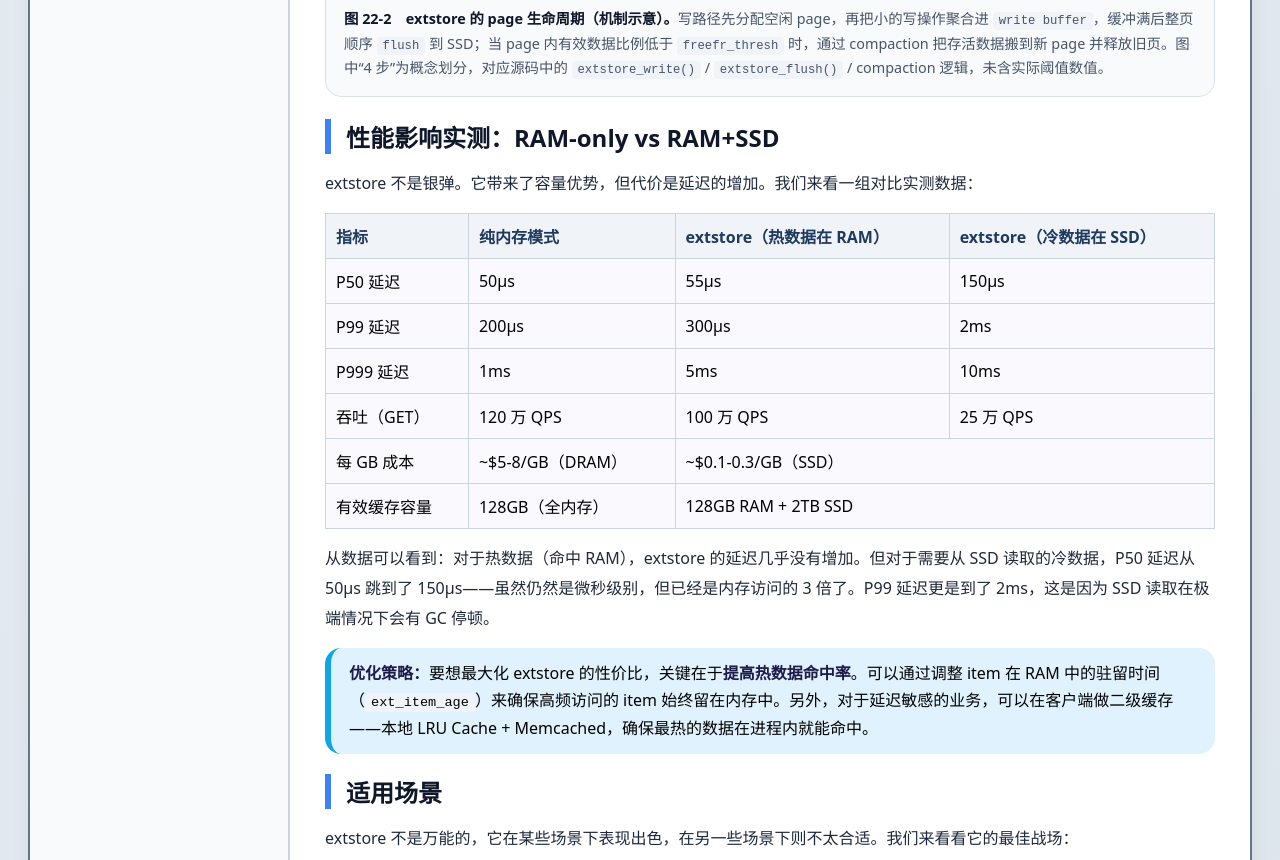
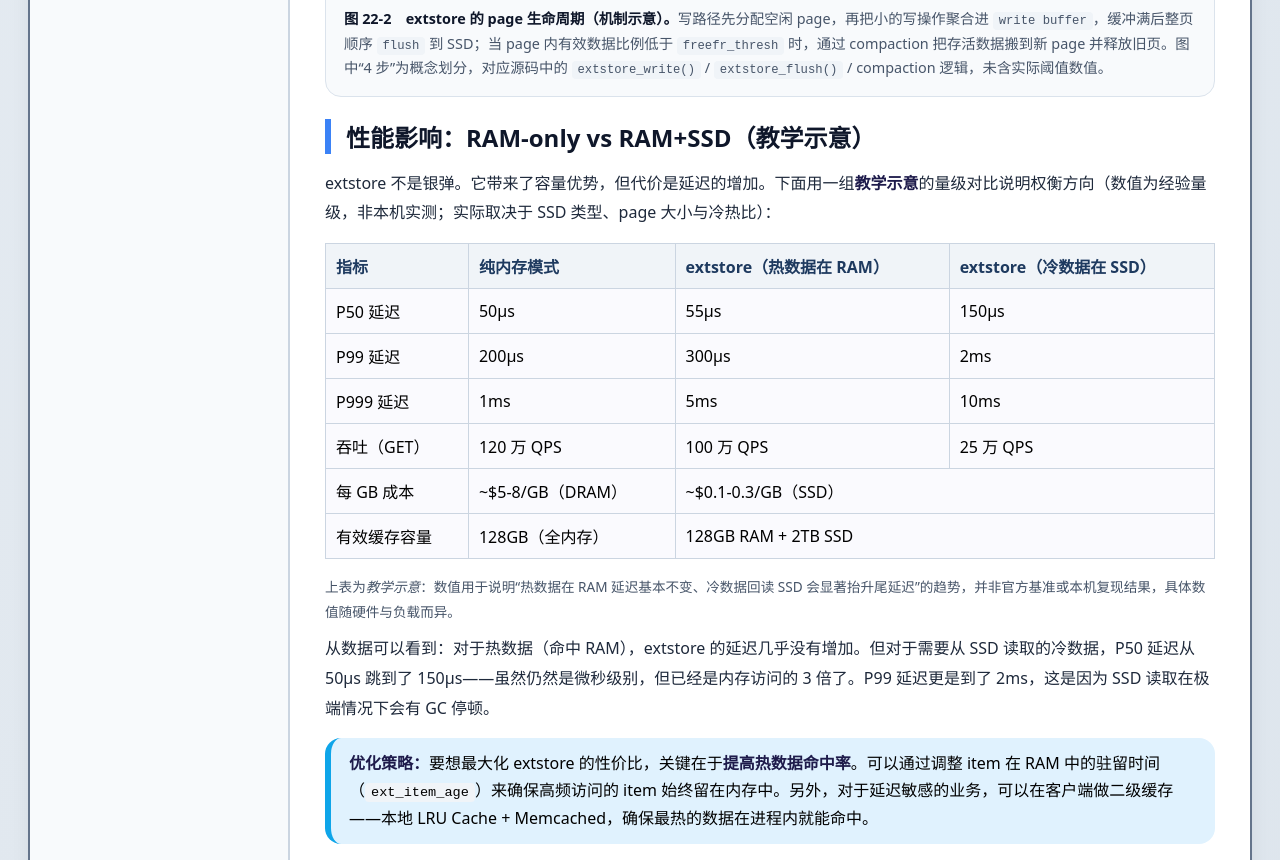
Before and after one commit to 1998x-stack/memcached-source-analysis-tutorial, a plain HTML site: page 22.html in a window 1280 px wide. Shown: the part 5403-6263 px from the top of the page. Drawn offline with Linux system fonts and the light colour scheme.

Commit message:
docs(memcached-source-analysis-tutorial): 第22章 extstore 延迟吞吐表标注为教学示意

```diff
--- a/22.html
+++ b/22.html
@@ -313,9 +313,9 @@ static int extstore_flush_page(struct extstore *e, int page_id) {
             })();
         </script>
 
-        <h2>性能影响实测：RAM-only vs RAM+SSD</h2>
+        <h2>性能影响：RAM-only vs RAM+SSD（教学示意）</h2>
 
-        <p>extstore 不是银弹。它带来了容量优势，但代价是延迟的增加。我们来看一组对比实测数据：</p>
+        <p>extstore 不是银弹。它带来了容量优势，但代价是延迟的增加。下面用一组<strong>教学示意</strong>的量级对比说明权衡方向（数值为经验量级，非本机实测；实际取决于 SSD 类型、page 大小与冷热比）：</p>
 
         <table>
             <thead>
@@ -364,6 +364,8 @@ static int extstore_flush_page(struct extstore *e, int page_id) {
             </tbody>
         </table>
 
+        <p class="diagram-note">上表为<em>教学示意</em>：数值用于说明“热数据在 RAM 延迟基本不变、冷数据回读 SSD 会显著抬升尾延迟”的趋势，并非官方基准或本机复现结果，具体数值随硬件与负载而异。</p>
+
         <p>从数据可以看到：对于热数据（命中 RAM），extstore 的延迟几乎没有增加。但对于需要从 SSD 读取的冷数据，P50 延迟从 50μs 跳到了 150μs——虽然仍然是微秒级别，但已经是内存访问的 3 倍了。P99 延迟更是到了 2ms，这是因为 SSD 读取在极端情况下会有 GC 停顿。</p>
 
         <div class="tip">
```
